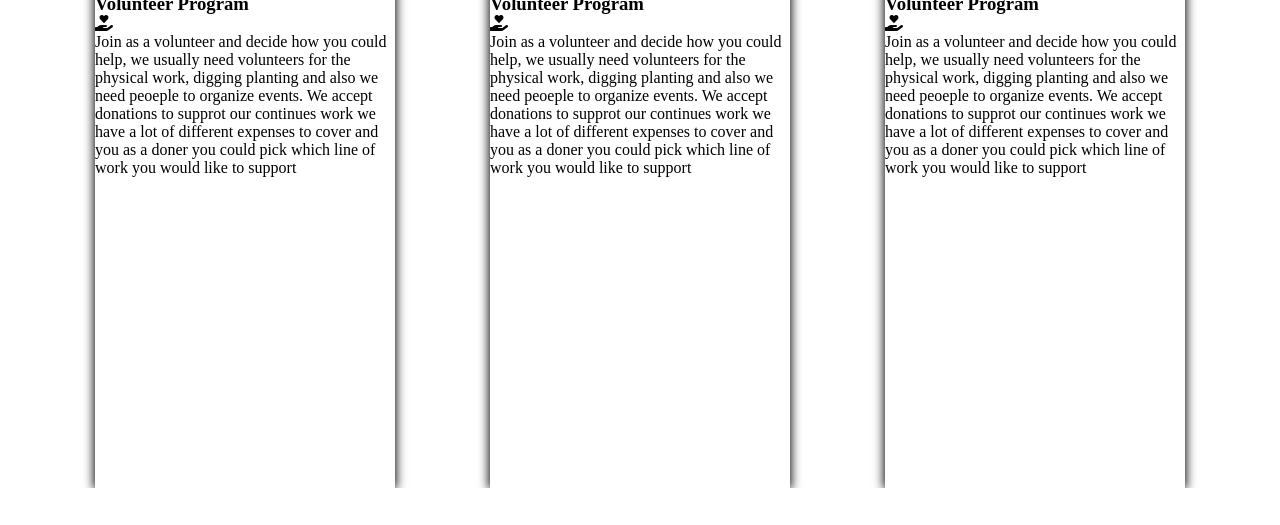
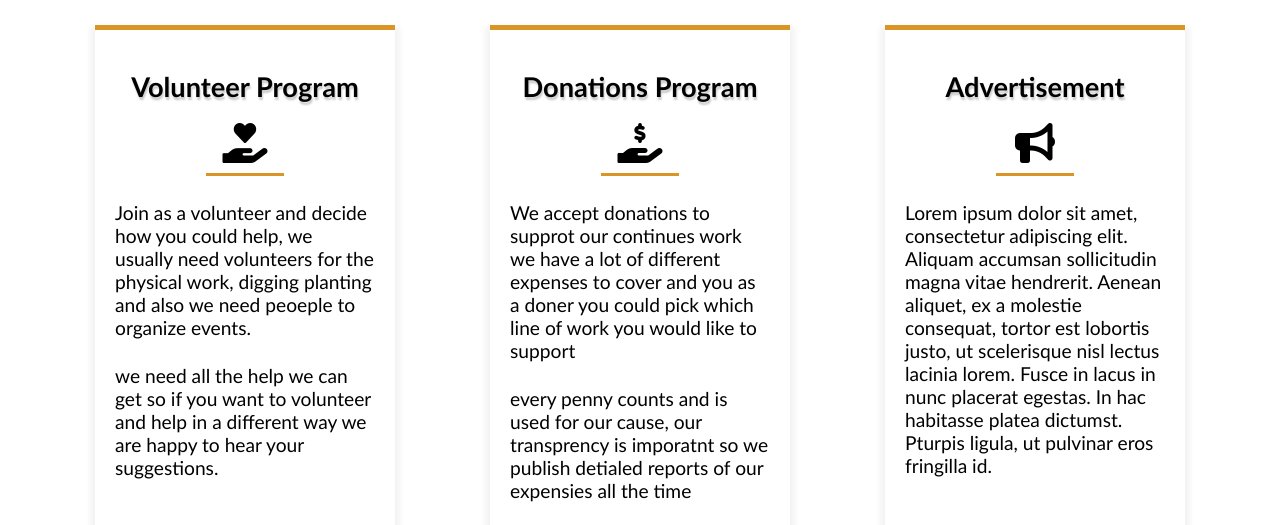
Before and after one commit to ibrahimalsaif-tuwaiq/W01D04, a plain HTML site: page Second Task/index.html in a window 1280 px wide. Shown: the part 404-929 px from the top of the page. Before the commit the page ends 892 px from the top, so only its background shows below. Drawn offline with Linux system fonts and the light colour scheme.

Commit message:
Second Task

```diff
--- a/Second Task/index.html
+++ b/Second Task/index.html
@@ -26,48 +26,44 @@
                 we usually need volunteers for
                 the physical work, digging
                 planting and also we need
-                peoeple to organize events.
-                We accept donations to
+                peoeple to organize events.</p>
+            <p>we need all the help we can
+                get so if you want to volunteer
+                and help in a different way we
+                are happy to hear your
+                suggestions.</p>
+        </div>
+        <div class="card">
+            <h3>Donations Program</h3>
+            <i class="fas fa-hand-holding-usd"></i>
+            <p>We accept donations to
                 supprot our continues work
                 we have a lot of different
                 expenses to cover and you as
                 a doner you could pick which
                 line of work you would like to
                 support</p>
+            <p>every penny counts and is
+                used for our cause, our
+                transprency is imporatnt so
+                we publish detialed reports of
+                our expensies all the time</p>
         </div>
         <div class="card">
-            <h3>Volunteer Program</h3>
-            <i class="fas fa-hand-holding-heart"></i>
-            <p>Join as a volunteer and decide
-                how you could help,
-                we usually need volunteers for
-                the physical work, digging
-                planting and also we need
-                peoeple to organize events.
-                We accept donations to
-                supprot our continues work
-                we have a lot of different
-                expenses to cover and you as
-                a doner you could pick which
-                line of work you would like to
-                support</p>
-        </div>
-        <div class="card">
-            <h3>Volunteer Program</h3>
-            <i class="fas fa-hand-holding-heart"></i>
-            <p>Join as a volunteer and decide
-                how you could help,
-                we usually need volunteers for
-                the physical work, digging
-                planting and also we need
-                peoeple to organize events.
-                We accept donations to
-                supprot our continues work
-                we have a lot of different
-                expenses to cover and you as
-                a doner you could pick which
-                line of work you would like to
-                support</p>
+            <h3>Advertisement</h3>
+            <i class="fas fa-bullhorn"></i>
+            <p>Lorem ipsum dolor sit amet,
+                consectetur adipiscing elit.
+                Aliquam accumsan
+                sollicitudin magna vitae
+                hendrerit. Aenean aliquet, ex a
+                molestie consequat, tortor est
+                lobortis justo, ut scelerisque
+                nisl lectus lacinia lorem. Fusce
+                in lacus in nunc placerat
+                egestas. In hac habitasse
+                platea dictumst. Pturpis ligula,
+                ut pulvinar eros fringilla id.</p>
         </div>
     </div>
 
--- a/Second Task/style.css
+++ b/Second Task/style.css
@@ -17,6 +17,7 @@
 }
 
 .about p {
+    font-family: Helvetica, sans-serif;
     font-size: 200%;
     text-align: center;
     margin-bottom: 40px;
@@ -29,7 +30,34 @@
 
 .card {
     width: 300px;
-    height: 500px   ;
-    box-shadow: 0px 0px 10px 1px #000000;
+    height: 500px;
+    padding: 40px 20px;
+    box-shadow: 0px 7px 6px 5px #f3f3f3;
+    /* border: 3px solid #f3f3f3; */
     border-top: 5px solid #da9526;
 }
+
+.card h3 {
+    text-align: center;
+    font-weight: bold;
+    font-family:'Gill Sans', 'Gill Sans MT', Calibri, 'Trebuchet MS', sans-serif;
+    font-size: 170%;
+    text-shadow: 1px 3px 2px #CACACA;
+    margin-bottom: 20px;
+}
+
+.card i {
+    font-size: 250%;
+    display: flex;
+    justify-content: center;
+    border-bottom: 3px solid #da9526;
+    padding-bottom: 10px;
+    width: 30%;
+    margin: 0 auto;
+}
+
+.card p {
+    font-family: 'Gill Sans', 'Gill Sans MT', Calibri, 'Trebuchet MS', sans-serif;
+    font-size: 120%;
+    margin-top: 25px;
+}
```
